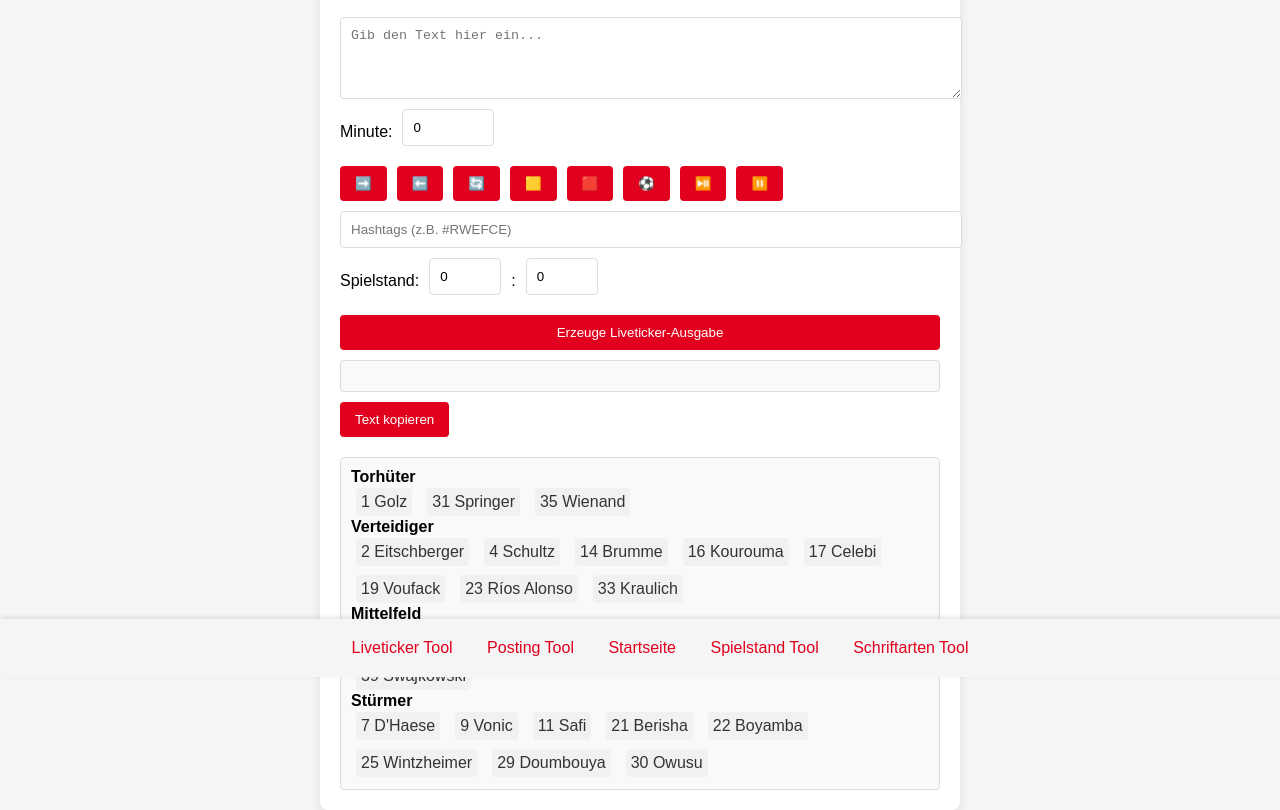
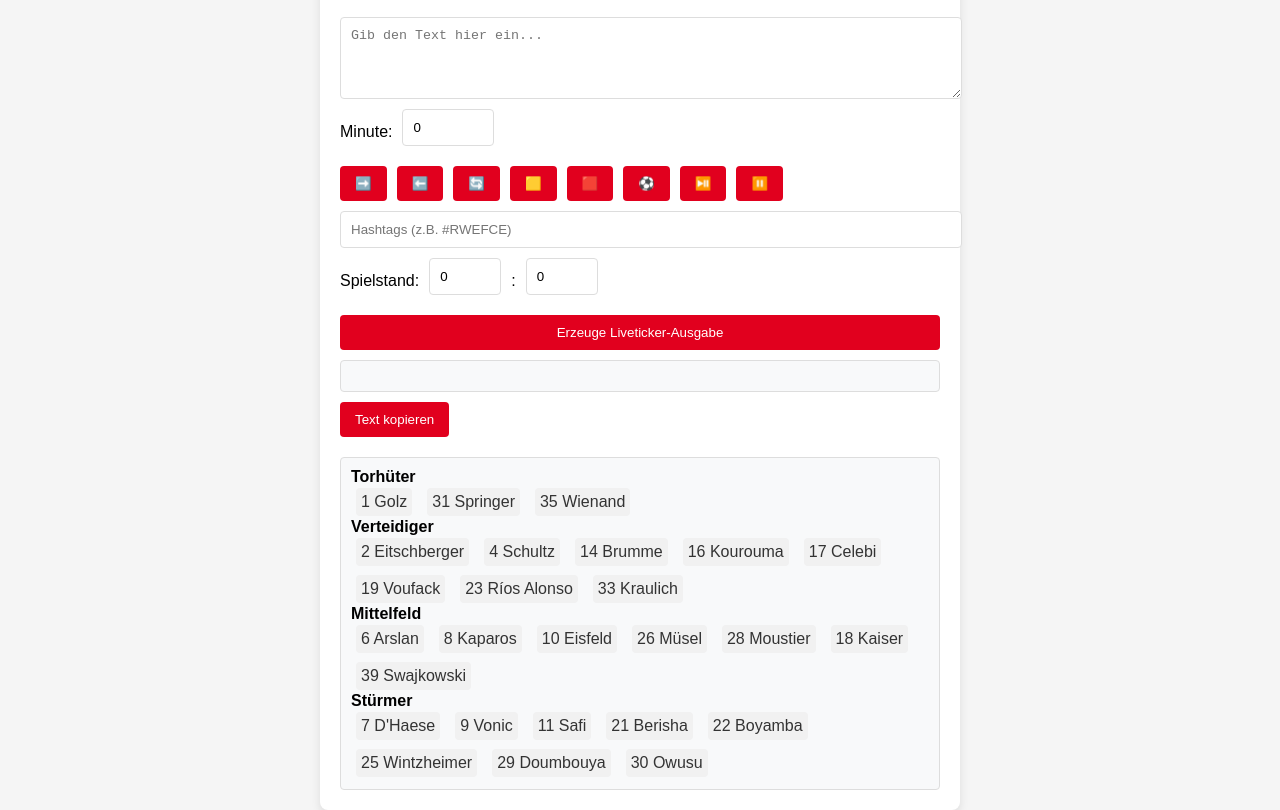
Before and after one commit to yungjulian/liveticker-tool, a plain HTML site: page index.html in a window 1280 px wide. Shown: the part 123-933 px from the top of the page. Drawn offline with Linux system fonts and the light colour scheme.

Commit message:
Update index.html

```diff
--- a/index.html
+++ b/index.html
@@ -198,44 +198,6 @@
         .dark-mode .player-item:hover {
             background-color: #777; /* Slightly lighter on hover */
         }
-		/* Footer Styles */
-.footer {
-    width: 100%;
-    padding: 20px;
-    text-align: center;
-    position: fixed;
-    bottom: 0;
-    left: 0;
-    right: 0;
-    box-shadow: 0 -2px 5px rgba(0, 0, 0, 0.1);
-    background-color: #f5f5f5; /* Standard Hintergrundfarbe */
-    color: #333; /* Standard Textfarbe */
-}
-
-.footer a {
-    color: #E1001E; /* Rot für Links */
-    text-decoration: none;
-    margin: 0 15px;
-    font-size: 16px;
-}
-
-.footer a:hover {
-    text-decoration: underline;
-}
-
-/* Dark Mode Styles für Footer */
-body.dark-mode .footer {
-    background-color: #333; /* Dunkler Hintergrund im Dark Mode */
-    color: #f5f5f5; /* Helle Textfarbe im Dark Mode */
-}
-
-body.dark-mode .footer a {
-    color: #f5f5f5; /* Helle Links im Dark Mode */
-}
-
-body.dark-mode .footer a:hover {
-    color: #E1001E; /* Rot bei Hover im Dark Mode */
-}
 
     </style>
 </head>
@@ -246,7 +208,9 @@ body.dark-mode .footer a:hover {
 
     <div class="container">
         <div class="header">
-            <img src="https://www.rot-weiss-essen.de/wp-content/themes/RotWeissEssen/images/Rot-Weiss-Essen-Vereinslogo.png" alt="RWE Logo">
+			<a href="https://yungjulian.github.io/julians-tools/">
+				<img src="https://www.rot-weiss-essen.de/wp-content/themes/RotWeissEssen/images/Rot-Weiss-Essen-Vereinslogo.png" alt="Rot-Weiss Essen Logo">
+			</a>
             <h1>Julian's Liveticker Tool</h1>
         </div>
 
@@ -330,14 +294,6 @@ body.dark-mode .footer a:hover {
     </div>
 
     <div id="toast" class="toast">Text kopiert!</div>
-
-	<div class="footer">
-        	<a href="https://yungjulian.github.io/liveticker-tool/">Liveticker Tool</a>
-		<a href="https://yungjulian.github.io/posting-tool/">Posting Tool</a>
-		<a href="https://yungjulian.github.io/julians-tools/">Startseite</a>
-		<a href="https://yungjulian.github.io/spielstand-tool/">Spielstand Tool</a>
-		<a href="https://yungjulian.github.io/schriftarten-tool/">Schriftarten Tool</a>
-</div>
 
 
     <script>
```
